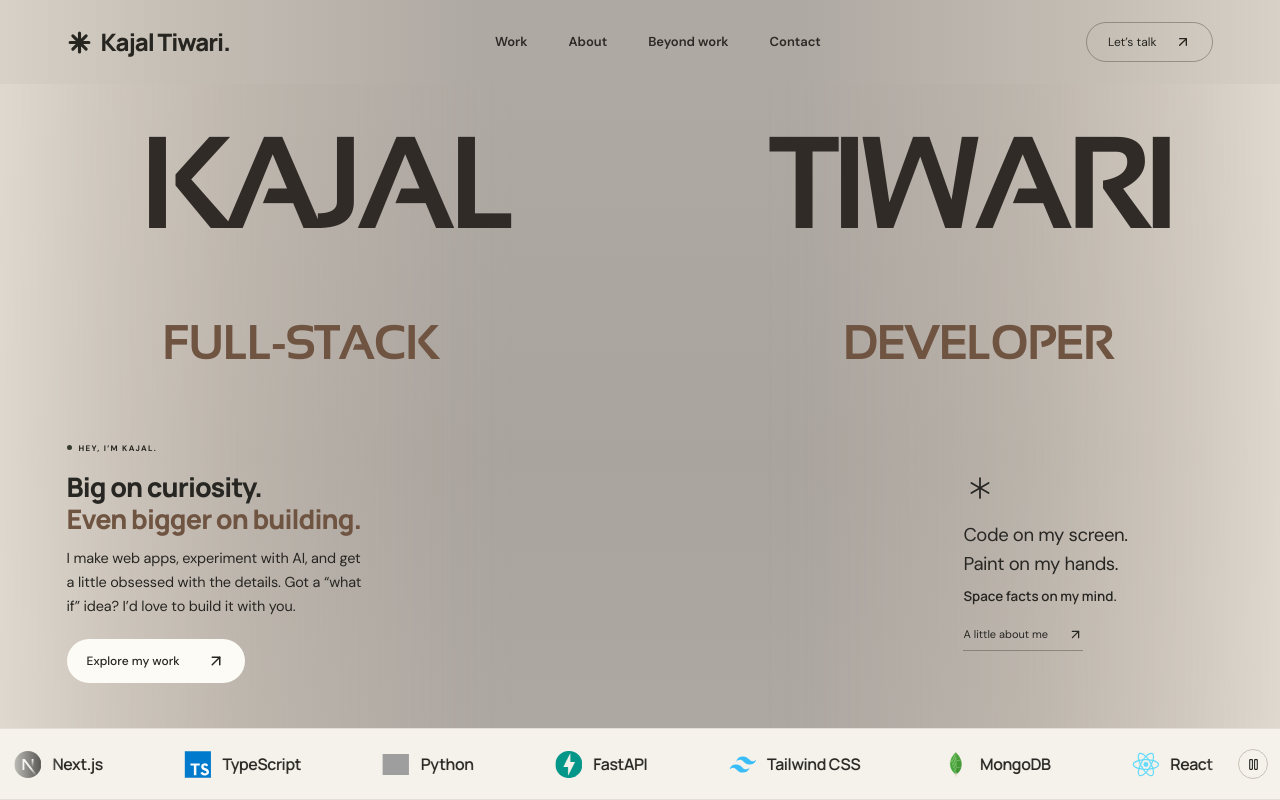
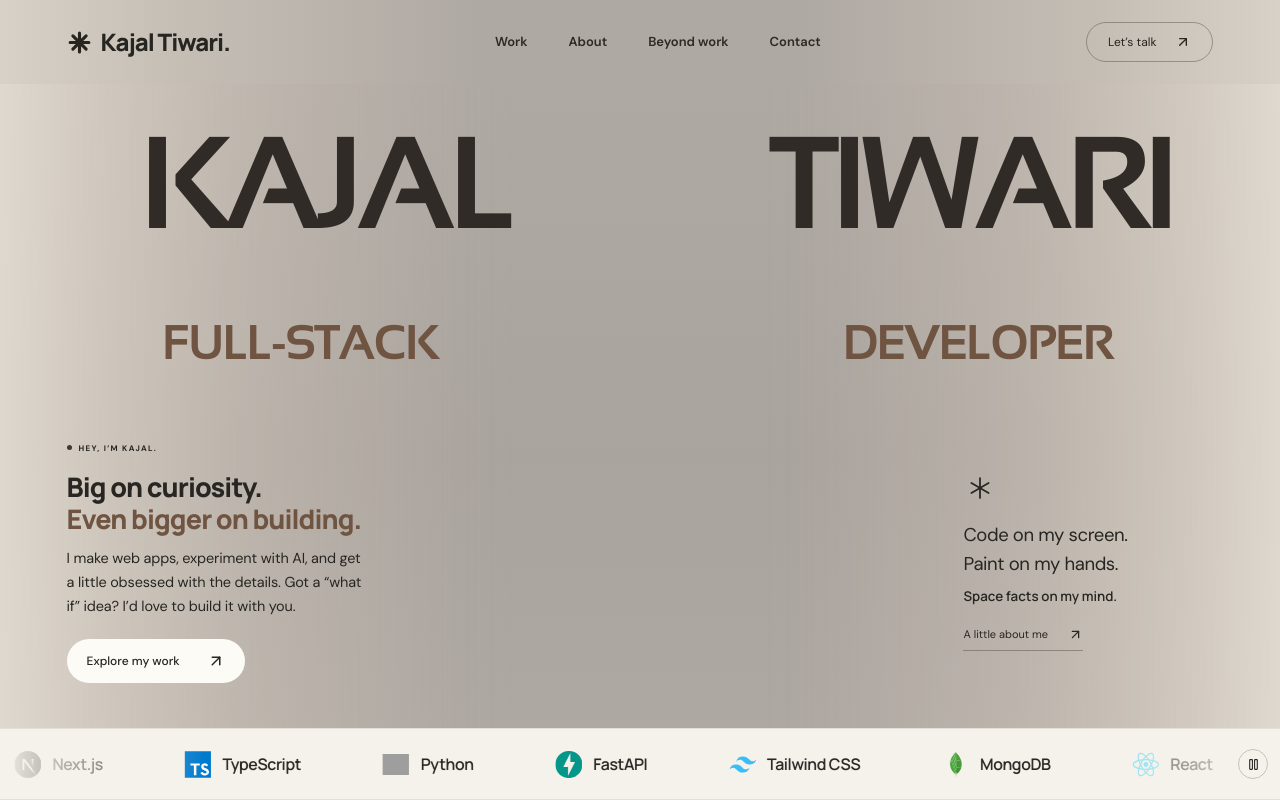
Before and after one commit to Kajaltiwari892/New_portfolio, a React (Vite) app: page / in a window 1280 px wide. Shown: the top 800 px of the page. Built offline with nearby package versions, Linux system fonts and the light colour scheme; grey boxes are pictures that could not be loaded.

Commit message:
Update Site source

```diff
--- a/src/portrait-hero.css
+++ b/src/portrait-hero.css
@@ -48,7 +48,7 @@
 
 /* Two identical, equal-width groups make an uninterrupted logo loop. */
 .portrait-bottom { --strip: #f5f2eb; position: relative; z-index: 4; height: var(--hero-tools); display: flex; align-items: center; background: var(--strip); border-block: 1px solid #e5ded4; }
-.tech-marquee { overflow: hidden; width: 100%; height: 100%; display: flex; align-items: center; mask-image: linear-gradient(90deg, transparent, #000 5%, #000 94%, transparent); }
+.tech-marquee { overflow: hidden; width: 100%; height: 100%; display: flex; align-items: center; mask-image: linear-gradient(90deg, transparent, #000 16%, #000 82%, transparent); }
 .tech-track { display: flex; width: max-content; animation: technology-loop 38s linear infinite; will-change: transform; }
 .tech-group { display: flex; flex-shrink: 0; align-items: center; justify-content: space-around; gap: clamp(40px, 5vw, 96px); min-width: 100vw; width: max-content; padding: 0 clamp(20px, 2.5vw, 48px); margin: 0; list-style: none; }
 .tech-group li { display: flex; align-items: center; flex-shrink: 0; gap: 11px; font: 600 clamp(14px, 1.25vw, 21px)/1.2 Manrope, sans-serif; letter-spacing: -.45px; white-space: nowrap; }
```
